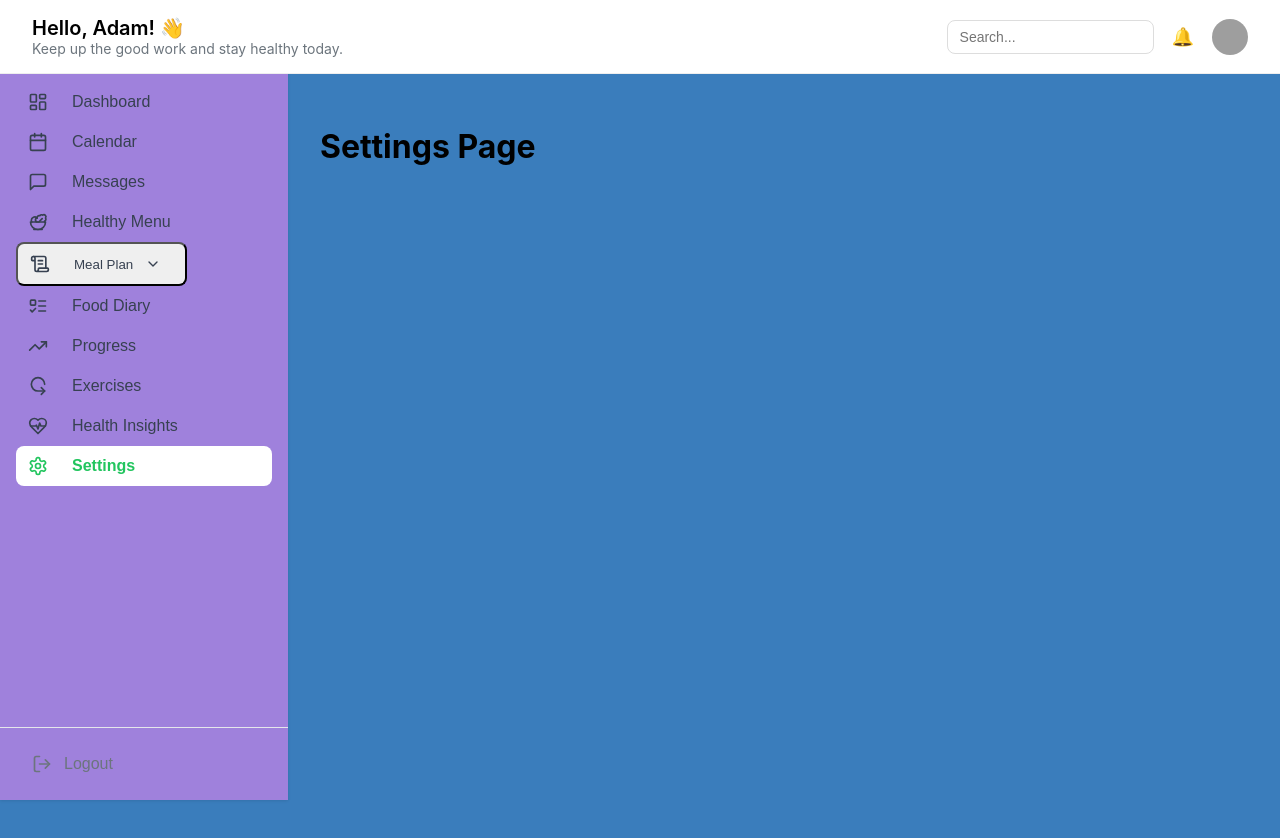
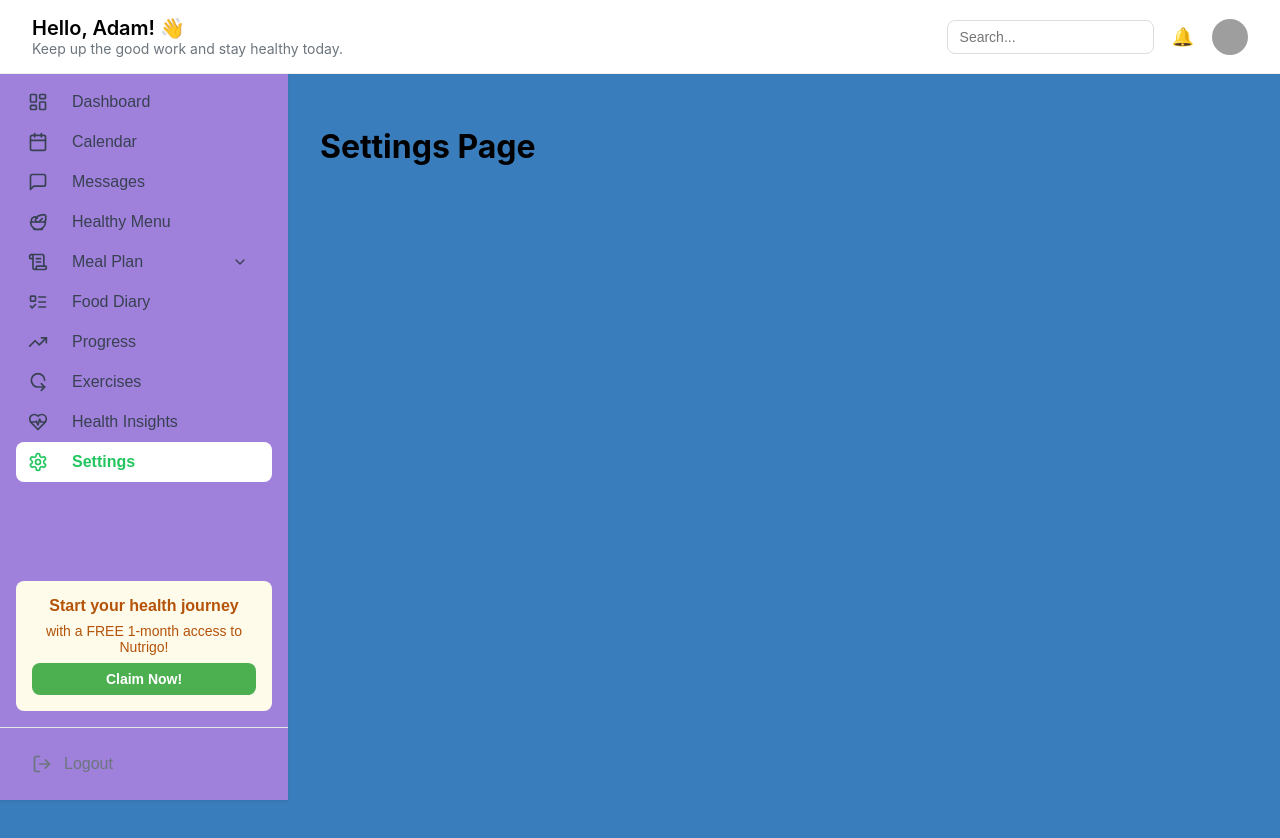
Before and after one commit to P-code2025/healthy-care, a React (Vite) app: page /settings in a window 1280 px wide. Shown: the top 838 px of the page. Built offline with nearby package versions, Linux system fonts and the light colour scheme; grey boxes are pictures that could not be loaded.

Commit message:
fix: update SidebarLeft and commit missing api.ts

```diff
--- a/src/components/SidebarLeft.module.css
+++ b/src/components/SidebarLeft.module.css
@@ -38,6 +38,15 @@
   color: #374151;
   font-weight: 500;
   transition: background 0.2s ease;
+  background-color: transparent;
+  border: none; /* reset border mặc định của button */
+  outline: none; /* reset outline mặc định của button */
+  appearance: none; /* bỏ kiểu nút mặc định */
+  -webkit-appearance: none;
+  cursor: pointer;
+  width: 100%;
+  text-align: left;
+  font-size: medium;
 }
 
 .navLink:hover {
@@ -45,16 +54,46 @@
   color: #212529;
 }
 
+.navLink:focus,
+.navLink:focus-visible {
+  outline: none;
+  box-shadow: none;
+}
+
 .navLink svg {
   margin-right: 12px;
 }
 
-/* Active state cho cả navLink và subLink */
-.active {
-  background-color: #ffffff; /* nền trắng */
-  color: #22c55e; /* chữ xanh lá */
+/* Active state cho NavLink bình thường và subLink */
+/* Active state cho NavLink bình thường và subLink */
+/* Active state cho cả NavLink và cha Meal Plan */
+.active,
+.parentActive {
+  background-color: #ffffff;
+  color: #22c55e;
   font-weight: 600;
   border-radius: 8px;
+  border: none;
+  outline: none;
+  box-shadow: none;
+}
+
+/* Cha Meal Plan active khi route con đang active */
+.parentActive {
+  background-color: #ffffff;
+  color: #22c55e;
+  font-weight: 600;
+  border-radius: 8px; /* giống .active */
+  border: none;
+  outline: none;
+  box-shadow: none;
+}
+/* Dropdown mở nhưng KHÔNG active: không highlight */
+/* Dropdown mở nhưng KHÔNG active */
+.open {
+  background-color: transparent;
+  color: #374151;
+  font-weight: 500;
 }
 
 .adCard {
@@ -129,6 +168,7 @@
   color: #374151;
   font-weight: 500;
   transition: background 0.2s ease;
+  background-color: transparent;
 }
 
 .subLink:hover {
--- a/src/components/SidebarLeft.tsx
+++ b/src/components/SidebarLeft.tsx
@@ -44,17 +44,15 @@ const SidebarLeft: React.FC = () => {
   const [openDropdown, setOpenDropdown] = useState<string | null>(null);
   const location = useLocation();
 
-  // Active đúng khi ở route con của meal plan
   const isMealPlanActive =
     location.pathname.startsWith("/meal-plan") ||
     location.pathname.startsWith("/grocery-list");
 
-  // Đóng dropdown khi chuyển sang trang không thuộc nhóm Meal Plan
   useEffect(() => {
     if (!isMealPlanActive && openDropdown === "Meal Plan") {
       setOpenDropdown(null);
     }
-  }, [location.pathname]); // mỗi lần đổi route sẽ kiểm tra
+  }, [location.pathname]);
 
   return (
     <aside className={styles.sidebar}>
@@ -69,9 +67,9 @@ const SidebarLeft: React.FC = () => {
               <button
                 type="button"
                 className={`${styles.navLink} ${
-                  isMealPlanActive
-                    ? styles.active
-                    : openDropdown === item.name
+                  isMealPlanActive ? styles.parentActive : ""
+                } ${
+                  openDropdown === item.name && !isMealPlanActive
                     ? styles.open
                     : ""
                 }`}
@@ -122,6 +120,16 @@ const SidebarLeft: React.FC = () => {
         )}
       </nav>
 
+      {/* Banner quảng cáo */}
+      <div className={styles.adCard}>
+        <div className={styles.adCardInner}>
+          <h4>Start your health journey</h4>
+          <p>with a FREE 1-month access to Nutrigo!</p>
+          <button className={styles.adButton}>Claim Now!</button>
+        </div>
+      </div>
+
+      {/* Logout */}
       <div className={styles.logout}>
         <button className={styles.logoutButton}>
           <LuLogOut size={20} />
```
